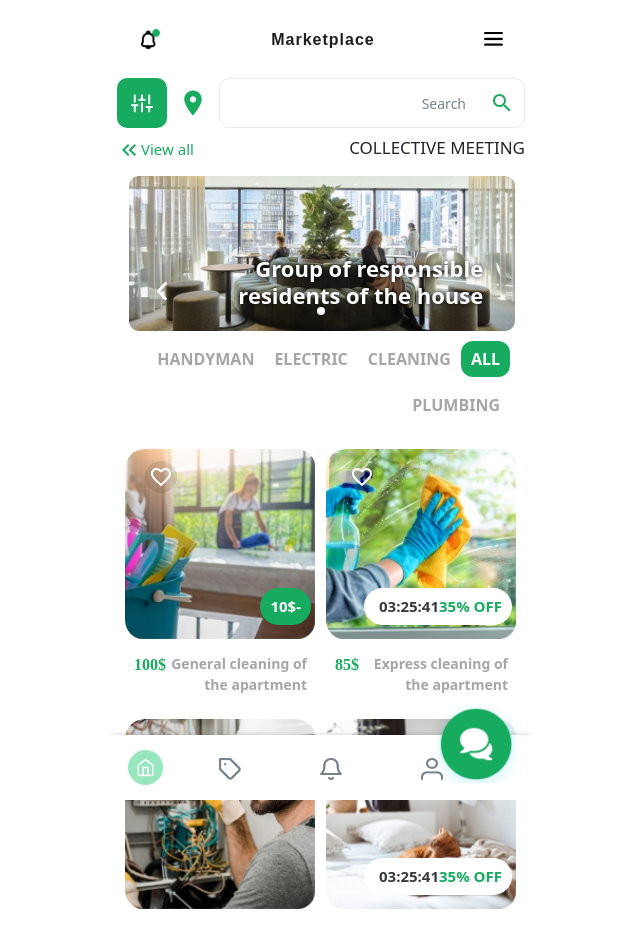
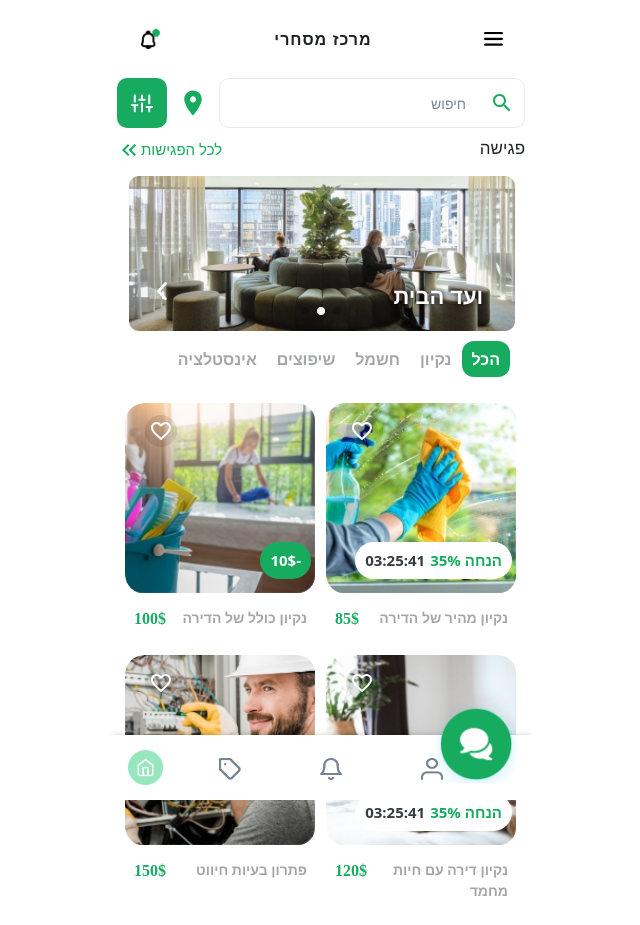
Before and after one commit to binyaalex/home, a React (Create React App) app: page /marketplace in a window 1280 px wide. Shown: the top 925 px of the page, without its empty margins (319-959 px from the left). Built offline with nearby package versions, Linux system fonts and the light colour scheme.

Commit message:
put hebrew contnet in market place and some fix

```diff
--- a/src/components/marketPlace/MarketPlace.css
+++ b/src/components/marketPlace/MarketPlace.css
@@ -185,7 +185,7 @@
   .box_img
   span {
   text-align: center !important;
-  margin-left: 5px;
+  margin-right: 5px;
   color: #373C41;
 }
 
--- a/src/components/marketPlace/MarketPlace.js
+++ b/src/components/marketPlace/MarketPlace.js
@@ -14,19 +14,19 @@ import TabBtn from "./tabBtnMenu/TabBtn";
 const MarketPlace = () => {
   const tabsBtnsArr = [
     {
-      text: "ALL",
+      text: "הכל",
     },
     {
-      text: "CLEANING",
+      text: "נקיון",
     },
     {
-      text: "ELECTRIC",
+      text: "חשמל",
     },
     {
-      text: "HANDYMAN",
+      text: "שיפוצים",
     },
     {
-      text: "PLUMBING",
+      text: "אינסטלציה",
     },
   ];
 
@@ -43,7 +43,7 @@ const MarketPlace = () => {
     <>
       <div className="PageDad">
         <div className="page">
-          <Head text="Marketplace" />
+          <Head text="מרכז מסחרי" />
           <main className="marketPlacePage rtl">
             <section className="searchSec">
               <div className="searchArea">
@@ -60,7 +60,7 @@ const MarketPlace = () => {
                     name="search"
                     id="search"
                     className="inputSearch"
-                    placeholder="Search"
+                    placeholder="חיפוש"
                   />
                 </div>
               </div>
@@ -92,7 +92,7 @@ const MarketPlace = () => {
             </section>
 
             <section className="service_list_sec best_deals_sec">
-              <h3>Best Deals</h3>
+              <h3>שירותים פופלרים</h3>
               <div className="tabs">
                 <div id="tabs-content">
                   <div id="tab1" className="tab-content">
--- a/src/components/marketPlace/bestDealsSquare/BestDealsSquareList.js
+++ b/src/components/marketPlace/bestDealsSquare/BestDealsSquareList.js
@@ -6,13 +6,13 @@ const BestDealsSquareList = () => {
   const BestDealsListArr = [
     {
       img: "/images/marketPlace/product5.jpg",
-      title: "Window washing",
+      title: "ניקוי חלונות",
       price: "65$",
       link: "#",
     },
     {
       img: "/images/marketPlace/product6.jpg",
-      title: "Leak repair",
+      title: "תיקון נזילות",
       price: "70$",
       link: "#",
     },
--- a/src/components/marketPlace/collectiveMeetingSqaure/CollectiveMeetingSqaureList.js
+++ b/src/components/marketPlace/collectiveMeetingSqaure/CollectiveMeetingSqaureList.js
@@ -13,19 +13,19 @@ const CollectiveMeetingSqaureList = () => {
   const blogListArr = [
     {
       image: "/images/marketPlace/marketplace.jpg",
-      title: "Group of responsible residents of the house",
+      title: "ועד הבית",
       arrow_img: { leftArrow },
       link: "#",
     },
     {
       image: "/images/marketPlace/marketplace.jpg",
-      title: "Group of responsible residents of the house ",
+      title: "ועד הבית",
       arrow_img: { leftArrow },
       link: "#",
     },
     {
       image: "/images/marketPlace/marketplace.jpg",
-      title: "Group of responsible residents of the house",
+      title: "ועד הבית",
       arrow_img: { leftArrow },
       link: "#",
     },
@@ -48,9 +48,9 @@ const CollectiveMeetingSqaureList = () => {
       <div className="collectiveMeetingHeading">
         <Link to={"#"} className="downArrow">
           <KeyboardDoubleArrowDownIcon />
-          View all
+          לכל הפגישות
         </Link>
-        <h3>COLLECTIVE MEETING</h3>
+        <h3>פגישה</h3>
       </div>
       <Swiper
         spaceBetween={30}
--- a/src/components/marketPlace/productsSquare/ProductsSquare.js
+++ b/src/components/marketPlace/productsSquare/ProductsSquare.js
@@ -13,7 +13,7 @@ const ProductsSquare = (props) => {
               <>
                 <div className="time_dt d-flex justify-content-center">
                   <p className="off15">
-                    <strong>35% OFF</strong>
+                    <strong>35% הנחה</strong>
                     <span>03:25:41</span>
                   </p>
                 </div>
@@ -30,7 +30,7 @@ const ProductsSquare = (props) => {
               <>
                 <div className="time_dt d-flex justify-content-center">
                   <p className="off15">
-                    <strong>35% OFF</strong>
+                    <strong>35% הנחה</strong>
                     <span>03:25:41</span>
                   </p>
                 </div>
--- a/src/components/marketPlace/productsSquare/ProductsSquareList.js
+++ b/src/components/marketPlace/productsSquare/ProductsSquareList.js
@@ -5,28 +5,28 @@ const ProductsSquareList = () => {
   const ProductsListArr = [
     {
       img: "/images/marketPlace/product1.jpg",
-      title: "Express cleaning of the apartment",
+      title: "נקיון מהיר של הדירה",
       price: "85$",
       link: "#",
       productKey: 1,
     },
     {
       img: "/images/marketPlace/product2.jpg",
-      title: "General cleaning of the apartment",
+      title: "נקיון כולל של הדירה",
       price: "100$",
       link: "#",
       productKey: 2,
     },
     {
       img: "/images/marketPlace/product3.jpg",
-      title: "House cleaning after life with pets",
+      title: "נקיון דירה עם חיות מחמד",
       price: "120$",
       link: "#",
       productKey: 3,
     },
     {
       img: "/images/marketPlace/product4.jpg",
-      title: "Troubleshooting Wiring",
+      title: "פתרון בעיות חיווט",
       price: "150$",
       link: "#",
       productKey: 4,
```
